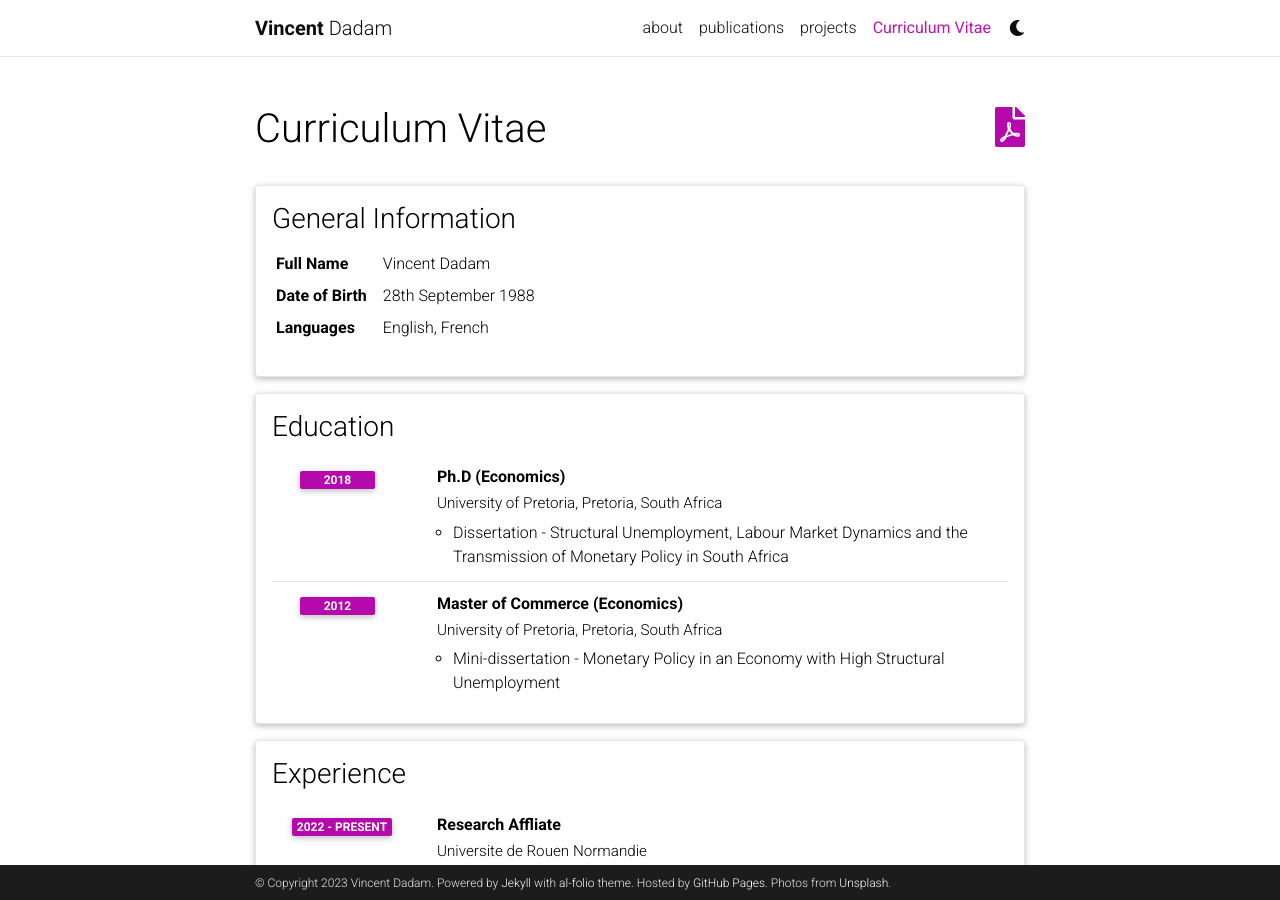
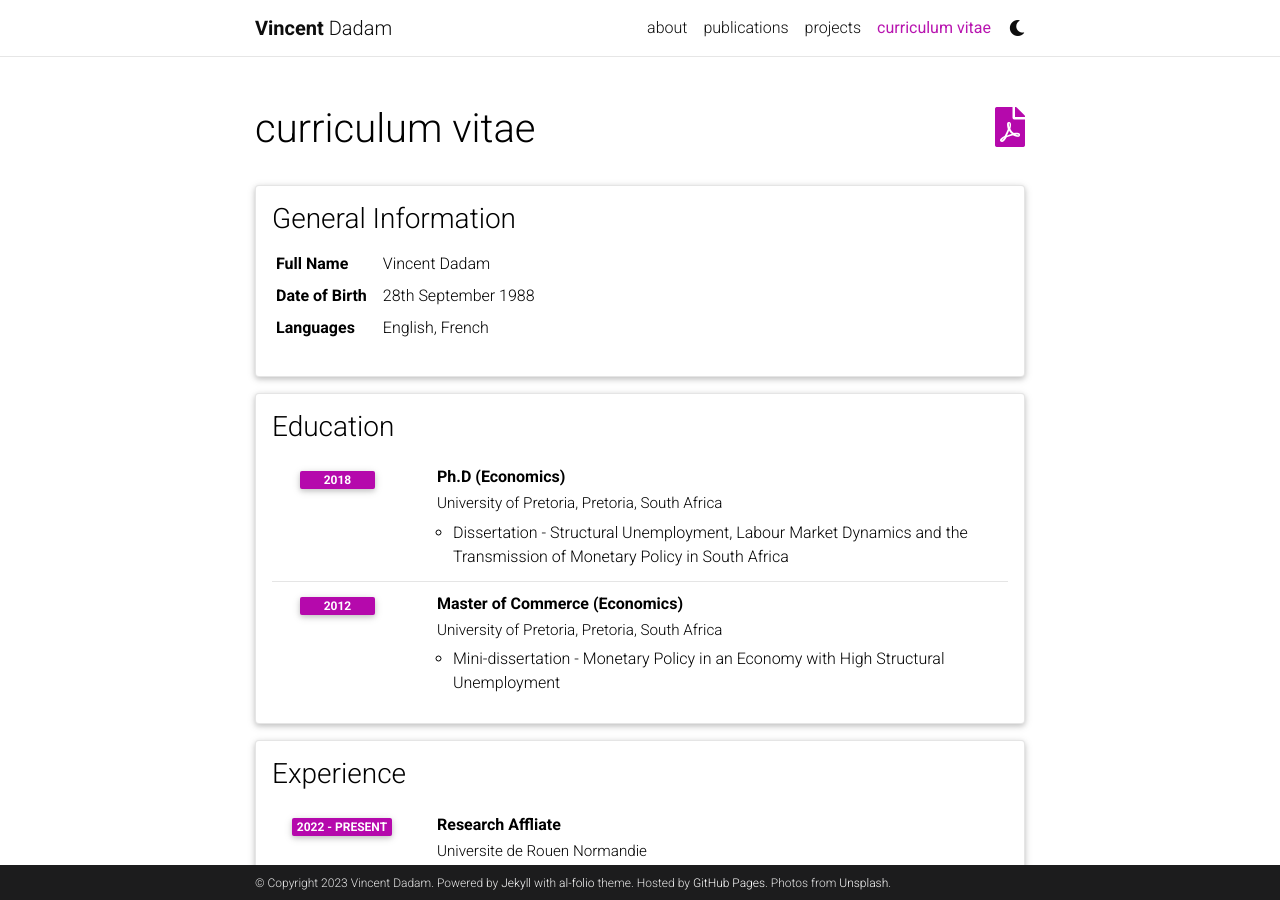
Before and after one commit to dadamvince/dadamvince.github.io, a Jekyll site: the page built from _pages/cv.md, in a window 1280 px wide and 900 px high. Built offline with Jekyll 4.4.1, drawn with Linux system fonts in a browser that asks for light colours; comment, search, counter and statistics services are not loaded; a style sheet for code colours, icons or effects is not loaded.

Commit message:
blog ffs

```diff
--- a/_pages/cv.md
+++ b/_pages/cv.md
@@ -1,7 +1,7 @@
 ---
 layout: cv
 permalink: /cv/
-title: Curriculum Vitae
+title: curriculum vitae
 nav: true
 nav_order: 4
 cv_pdf: vincentdadam_cv.pdf
```
